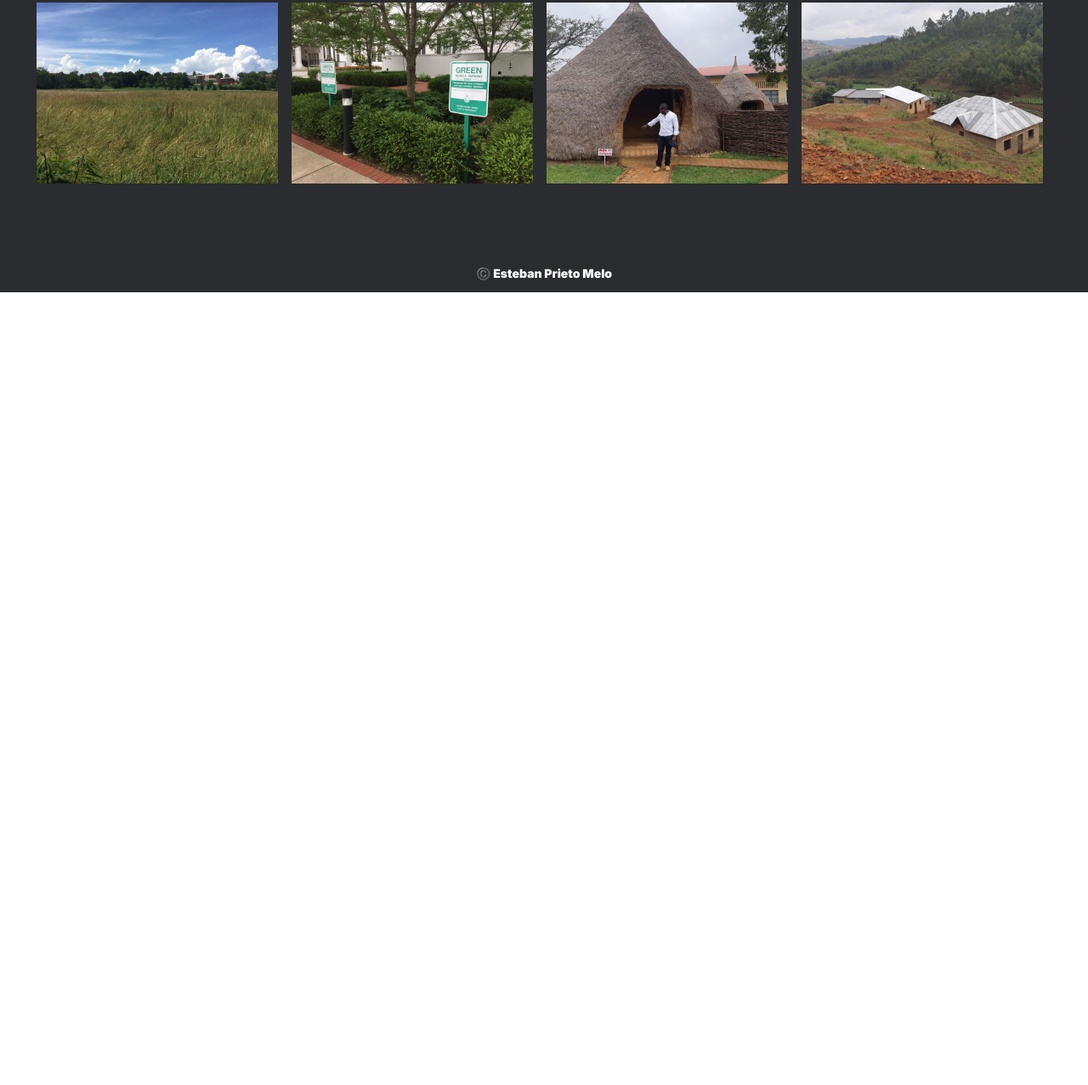
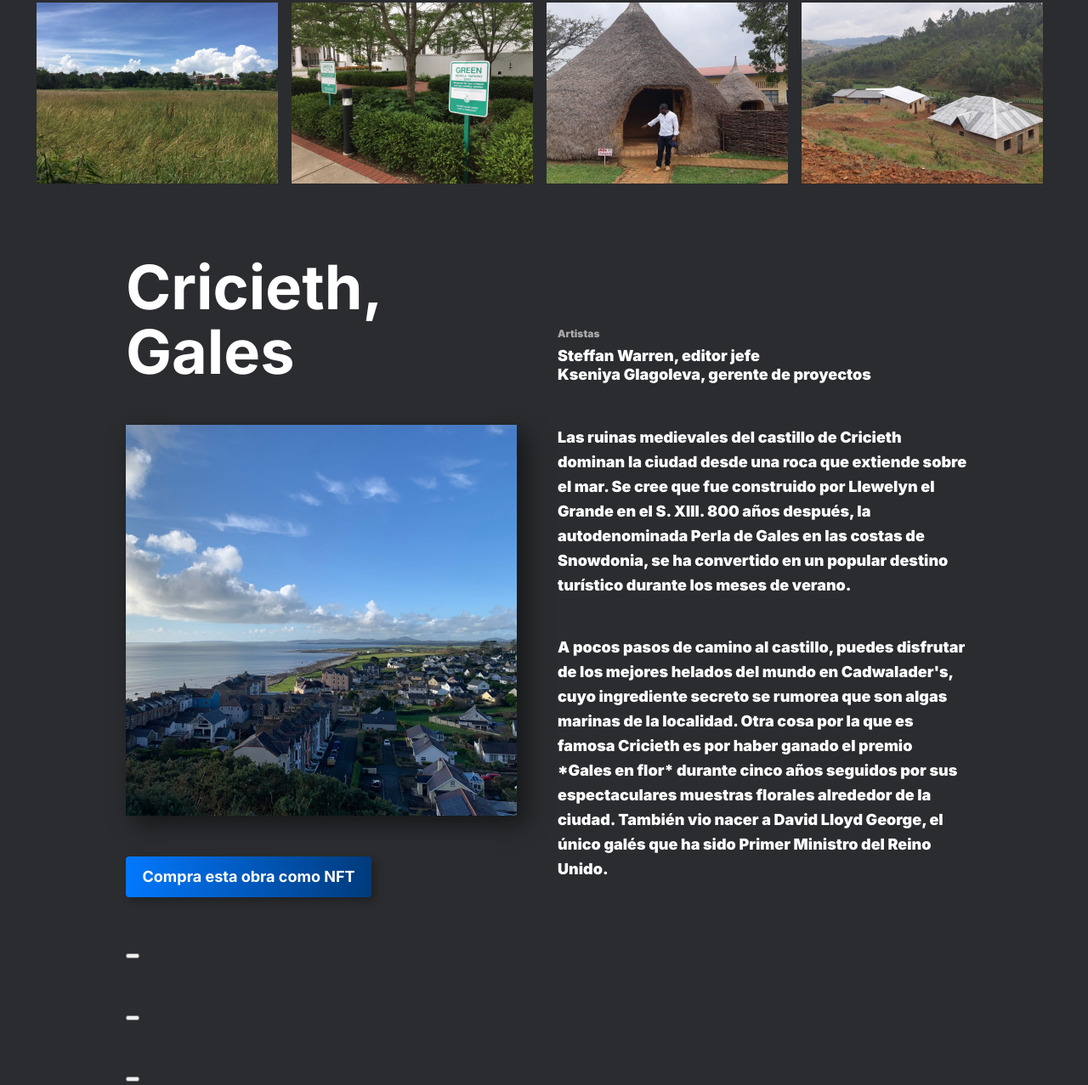
Before and after one commit to estebanp9408/web_project_homeland, a plain HTML site: page index.html in a window 1280 px wide. Shown: the part 2228-3505 px from the top of the page at 85% size. Before the commit the page ends 2596 px from the top, so only its background shows below. Drawn offline with Linux system fonts and the light colour scheme; files whose address does not match are found by name.

Commit message:
gricieth card

```diff
--- a/blocks/places.css
+++ b/blocks/places.css
@@ -0,0 +1,104 @@
+.places {
+  max-width: 987px;
+  width: 100%;
+  margin: 92px 145px 90px 148px;
+}
+.places__card {
+  display: grid;
+  grid-template-columns: 508px 484px;
+  grid-template-rows: 152px 277px 261px 66px;
+  max-width: 984px;
+  width: 100%;
+}
+.card__title {
+  color: #fff;
+  font-family: "Inter", "Arial", sans-serif;
+  font-weight: 900;
+  font-size: 72px;
+  line-height: 76px;
+  width: 100%;
+  max-width: 460px;
+  margin-top: 0;
+  margin-bottom: 0;
+  grid-column: 1/2;
+  grid-row: 1;
+}
+.card__image {
+  grid-row: 2;
+  grid-column: 1;
+  max-width: 460px;
+  width: 100%;
+  box-shadow: 10px 10px 25px 0px #00000080;
+  margin: 48px 40px 48px 0px;
+}
+.card__button {
+  background: linear-gradient(90deg, #0278fe 0%, #003a7b 99.98%);
+  box-shadow: 5px 5px 10px 0px #00000040;
+  width: 289px;
+  margin-top: 18px;
+  height: 48px;
+  border-radius: 4px;
+  border-style: none;
+  grid-row: 4;
+  grid-column: 1;
+}
+.button__link {
+  text-decoration: none;
+  color: #fff;
+  font-family: "Inter", "Arial", sans-serif;
+  font-weight: 600;
+  font-size: 18px;
+  line-height: 21px;
+}
+.card__website {
+  width: 100%;
+  max-width: 456px;
+  grid-row: 1;
+  grid-column: 2;
+
+  display: flex;
+  flex-direction: column;
+  display: flex;
+  justify-content: end;
+}
+.website__link {
+  color: #aaa;
+  text-decoration: none;
+  font-family: "Inter", "Arial", sans-serif;
+  font-size: 12px;
+  line-height: 14px;
+  max-width: 85px;
+  width: 100%;
+}
+.website__artist {
+  font-family: "Inter", "Arial", sans-serif;
+  font-size: 18px;
+  line-height: 22px;
+  margin-top: 8px;
+  margin-bottom: 0px;
+  color: #fff;
+}
+.website__artist_margin-correction {
+  margin-top: 0px;
+  margin-bottom: 0px;
+}
+.card__text {
+  grid-column: 2;
+  grid-row: 3/4;
+  font-size: 18px;
+  line-height: 29px;
+
+  font-family: "Inter", "Arial", sans-serif;
+  color: #fff;
+  width: 100%;
+  max-width: 484px;
+}
+.card__paragraph {
+  font-size: 18px;
+  line-height: 29px;
+  font-family: "Inter", "Arial", sans-serif;
+  color: #fff;
+  width: 100%;
+  max-width: 484px;
+  margin: 48px 0px 25px 0px;
+}
--- a/index.html
+++ b/index.html
@@ -84,7 +84,72 @@
             alt="imagen de unas edificaciones ne un terreno montañoso"
           />
         </section>
-        <section id="places"></section>
+        <section class="places">
+          <div class="places__card">
+            <h2 class="card__title">Cricieth, Gales</h2>
+            <img class="card__image" src="./images/image-gales.jpg" alt="" />
+            <p class="card__paragraph">
+              Las ruinas medievales del castillo de Cricieth dominan la ciudad
+              desde una roca que extiende sobre el mar. Se cree que fue
+              construido por Llewelyn el Grande en el S. XIII. 800 años después,
+              la autodenominada Perla de Gales en las costas de Snowdonia, se ha
+              convertido en un popular destino turístico durante los meses de
+              verano.
+            </p>
+            <p class="card__text">
+              A pocos pasos de camino al castillo, puedes disfrutar de los
+              mejores helados del mundo en Cadwalader's, cuyo ingrediente
+              secreto se rumorea que son algas marinas de la localidad. Otra
+              cosa por la que es famosa Cricieth es por haber ganado el premio
+              *Gales en flor* durante cinco años seguidos por sus espectaculares
+              muestras florales alrededor de la ciudad. También vio nacer a
+              David Lloyd George, el único galés que ha sido Primer Ministro del
+              Reino Unido.
+            </p>
+            <button class="card__button">
+              <a
+                class="button__link"
+                href="https://www.theverge.com/22310188/nft-explainer-what-is-blockchain-crypto-art-faq"
+                >Compra esta obra como NFT</a
+              >
+            </button>
+            <div class="card__website">
+              <a
+                class="website__link"
+                href="https://www.theverge.com/22310188/nft-explainer-what-is-blockchain-crypto-art-faq"
+                >Artistas</a
+              >
+              <p class="website__artist">Steffan Warren, editor jefe</p>
+              <p class="website__artist website__artist_margin-correction">
+                Kseniya Glagoleva, gerente de proyectos
+              </p>
+            </div>
+          </div>
+          <div class="places__ee.uu">
+            <h2></h2>
+            <img src="" alt="" />
+            <p></p>
+            <p></p>
+            <button></button>
+            <div></div>
+          </div>
+          <div class="places__burundi">
+            <h2></h2>
+            <img src="" alt="" />
+            <p></p>
+            <p></p>
+            <button></button>
+            <div></div>
+          </div>
+          <div class="places__colombia">
+            <h2></h2>
+            <img src="" alt="" />
+            <p></p>
+            <p></p>
+            <button></button>
+            <div></div>
+          </div>
+        </section>
       </main>
       <footer class="footer">
         <p class="footer__paragraph">©️ Esteban Prieto Melo</p>
```
Also changed, not shown: images/image-gales.jpg (added).
